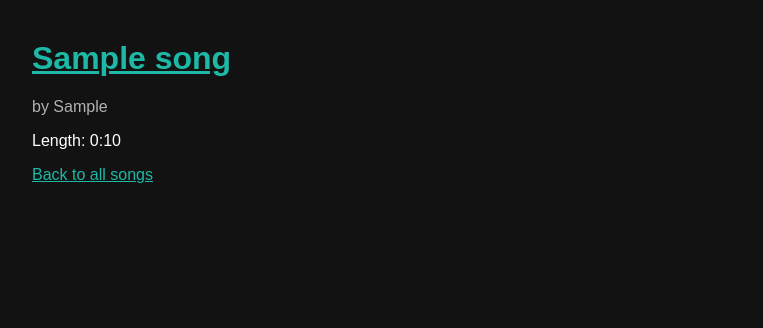
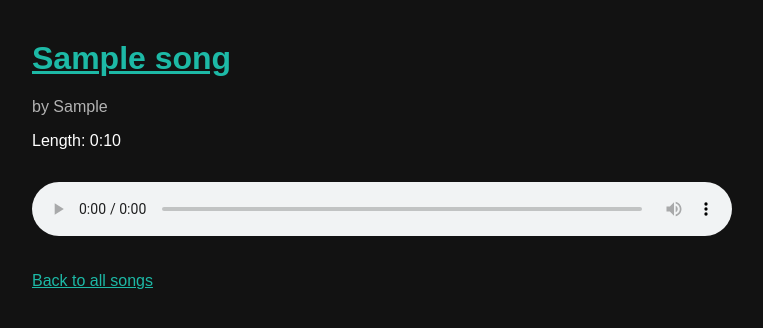
Before and after one commit to mdomartri-debug/sonicwave, a Django app: page /songs/1/ in a window 1280 px wide. Shown: the top 328 px of the page, without its empty margins (258-1021 px from the left). Run offline with Django 5.2, Linux system fonts and the light colour scheme; tables that the repository leaves empty hold one stand-in row (values such as "Sample post").

Commit message:
Add audio player to song detail page

```diff
--- a/music/templates/music/song_detail.html
+++ b/music/templates/music/song_detail.html
@@ -15,6 +15,17 @@
   <h1><a href="{% url 'song_detail' song.id %}" style="color:inherit">{{ song.title }}</a></h1>
   <p class="meta">by {{ song.artist }}</p>
   <p>Length: {{ song.length }}</p>
+
+     {% if song.audio_file %}
+    <audio controls style="width:100%; margin:16px 0;">
+      <source src="{{ song.audio_file.url }}" type="audio/mpeg">
+      Your browser does not support the audio player.
+    </audio>
+  {% else %}
+    <p class="meta">No audio file has been uploaded for this song yet.</p>
+  {% endif %}
+
+
   <p><a href="{% url 'song_list' %}">Back to all songs</a></p>
 </body>
 </html>
--- a/music/templates/music/song_list.html
+++ b/music/templates/music/song_list.html
@@ -901,7 +901,7 @@ document.addEventListener('DOMContentLoaded', function () {
         btn.addEventListener('click', function () {
             var src = btn.getAttribute('data-audio');
             if (!src) {
-                alert('এই গানের অডিও ফাইল আপলোড করা হয়নি।');
+                alert('No audio file has been uploaded for this song yet.');
                 return;
             }
 
```
